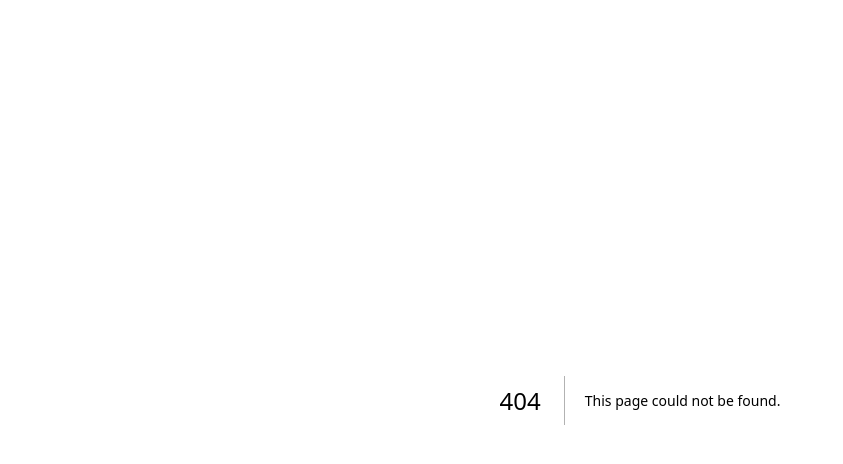
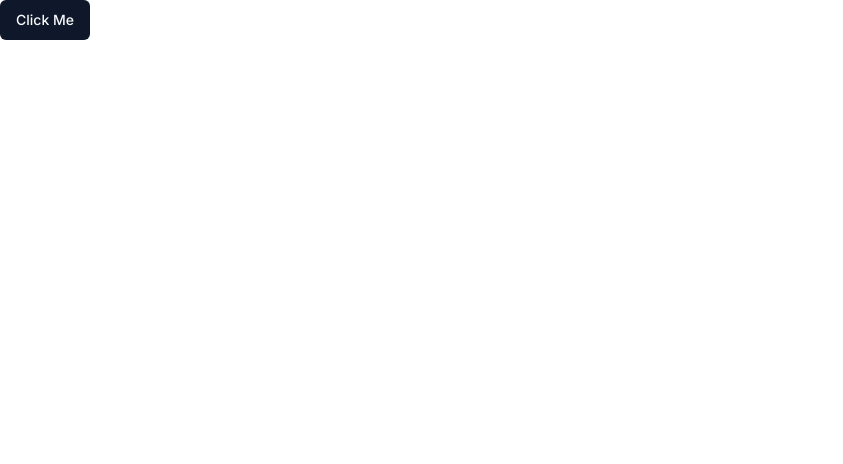
Before and after one commit to Topstar1995/AI-Saas, a Next.js app: page /routes/dashboard in a window 1280 px wide. Before the commit this address had no page. Shown: the top 464 px of the page, without its empty margins (0-843 px from the left). Built offline with nearby package versions, Linux system fonts and the light colour scheme.

Commit message:
added new route dashboard

```diff
--- /dev/null
+++ b/app/(dashboard)/routes/dashboard/page.tsx
@@ -0,0 +1,5 @@
+import { Button } from "@/components/ui/button";
+
+export default function DashboardPage() {
+  return <Button>Click Me</Button>;
+}
```
